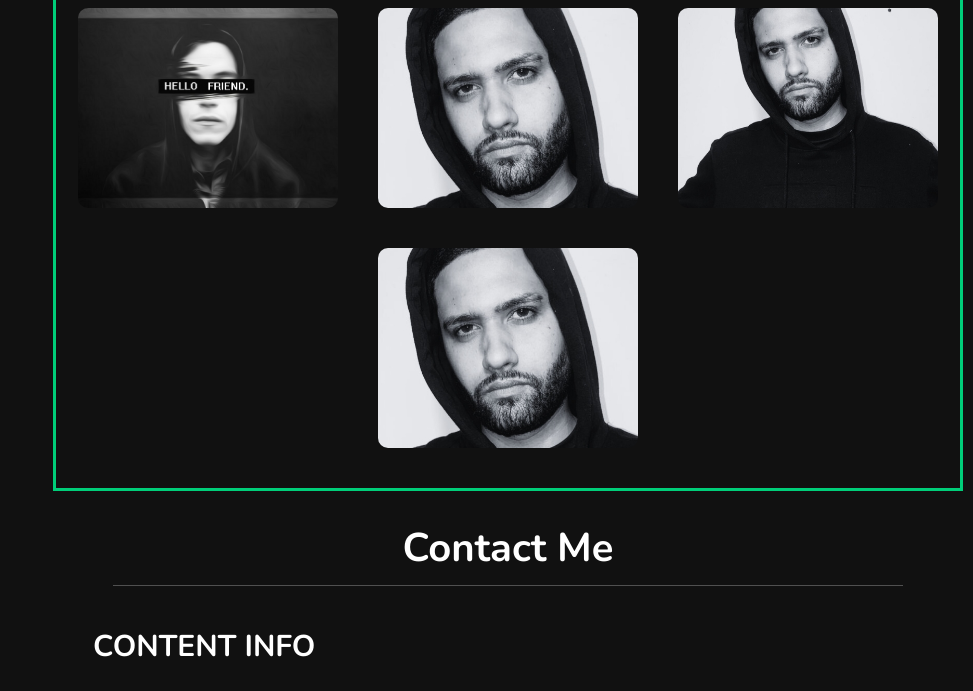
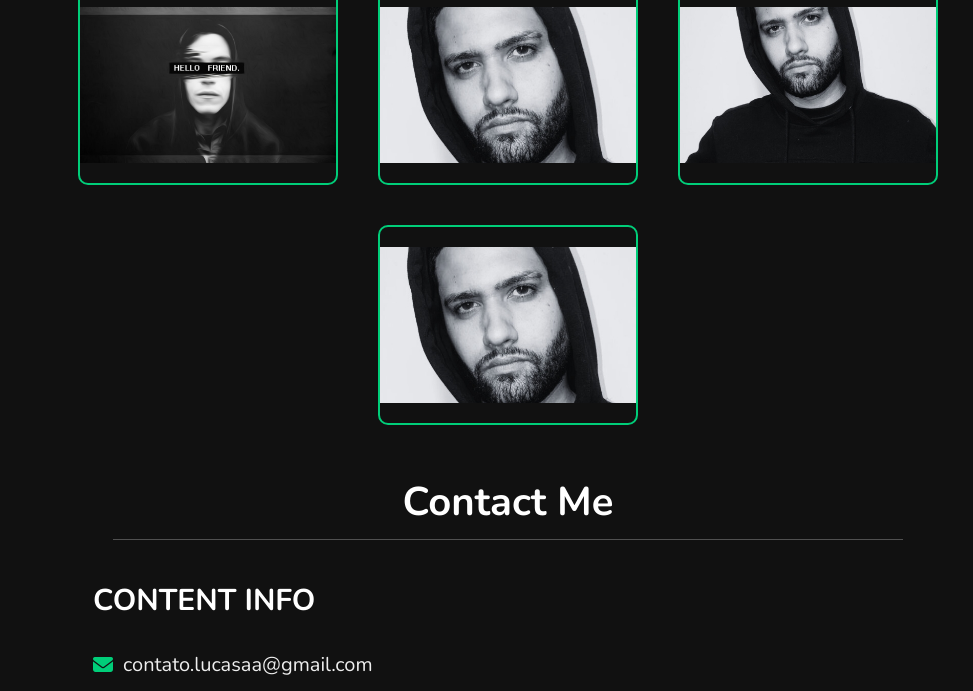
Before and after one commit to Lucas-Arruda-Alves/portfolio, a plain HTML site: page index.html in a window 1280 px wide. Shown: the part 2783-3474 px from the top of the page, without its empty margins (307-1280 px from the left). Drawn offline with nearby package versions, Linux system fonts and the light colour scheme.

Commit message:
commit portfolio

```diff
--- a/css/style.css
+++ b/css/style.css
@@ -304,8 +304,6 @@ heading span{
     align-items: center;
     justify-content: center;
     flex-wrap: wrap;
-    padding: 2rem 0;
-    border: solid var(--springGreen);
 }
 
 .portfolio .box-container .box{
@@ -315,6 +313,9 @@ heading span{
     margin: 2rem;
     overflow: hidden;
     cursor: pointer;
+    padding: 2rem 0;
+    border: solid 2px;
+    color: var(--springGreen);
 }
 
 .portfolio .box-container .box img{
```
